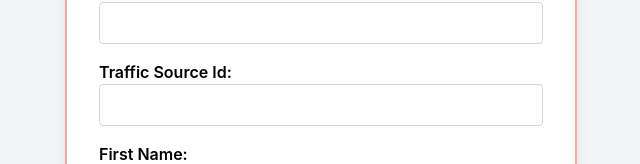
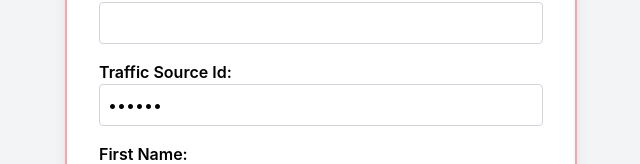
Before and after one commit to ANUXR4G/Form-API, a React (Create React App) app: page / in a window 1280 px wide. Shown: the part 128-292 px from the top of the page, without its empty margins (319-959 px from the left). Built offline with nearby package versions, Linux system fonts and the light colour scheme.

Commit message:
Initial Commit

```diff
--- a/src/App.js
+++ b/src/App.js
@@ -7,7 +7,7 @@ const App = () => {
   const [formData, setFormData] = useState({
     'lead_token': '',
     'caller_id': '',
-    'traffic_source_id': '',
+    'traffic_source_id': '563967',
     'email': '',
     'first_name': '',
     'last_name': '',
@@ -66,7 +66,7 @@ const App = () => {
           <div>
             <label className="block font-semibold">Traffic Source Id:</label>
             <input
-              type="text"
+              type="password"
               name="traffic_source_id"
               value={formData.traffic_source_id}
               onChange={handleChange}
```
